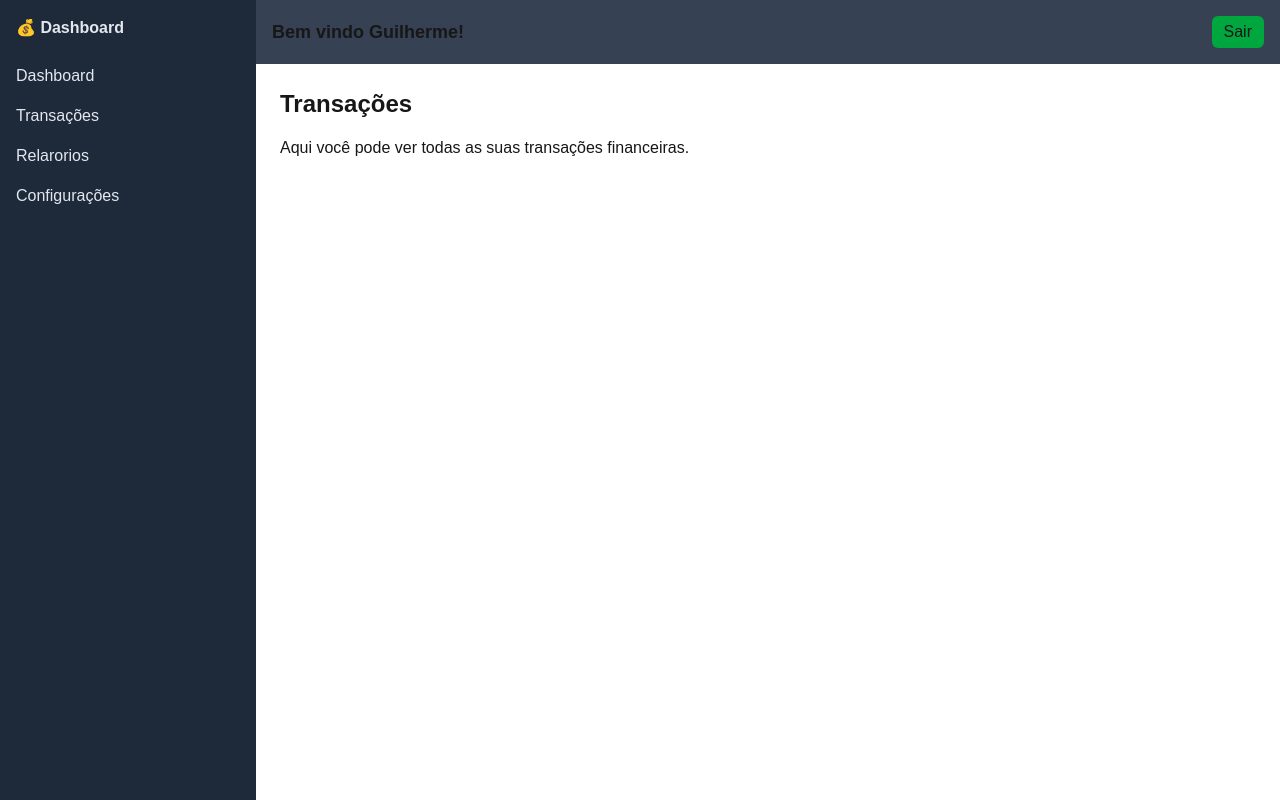
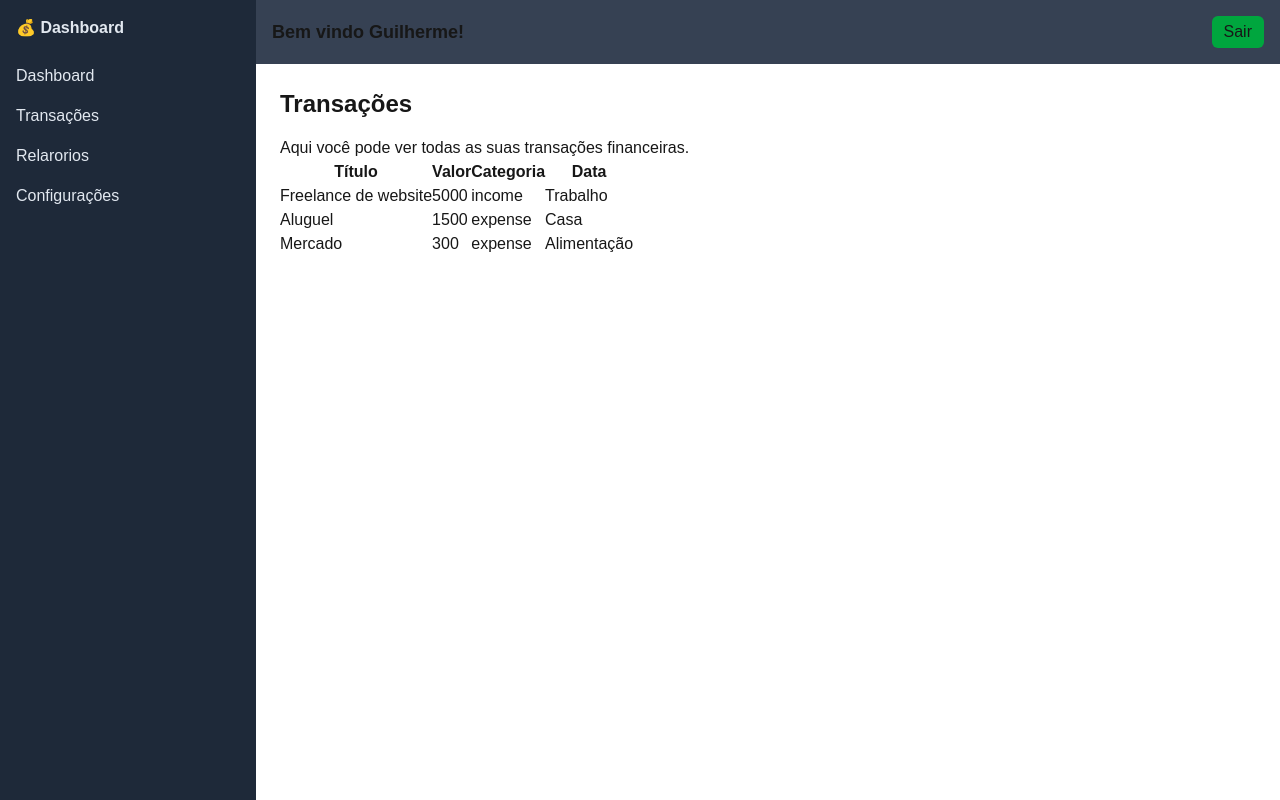
Before and after one commit to Guilherm001/finances, a Next.js app: page /transactions in a window 1280 px wide. Built offline with nearby package versions, Linux system fonts and the light colour scheme.

Commit message:
add lista ficticia ainda sem banco de dados

```diff
--- a/src/app/transactions/page.tsx
+++ b/src/app/transactions/page.tsx
@@ -1,8 +1,12 @@
+'use client';
+import Transacao from '@/components/transations';
+
 export default function Transactions() {
     return (
         <div>
             <h1 className="text-2xl font-bold mb-4">Transações</h1>
             <p>Aqui você pode ver todas as suas transações financeiras.</p>
+            <Transacao />
         </div>
     );
 }
--- /dev/null
+++ b/src/components/transations/index.tsx
@@ -0,0 +1,63 @@
+
+const Lista = ()=>{
+
+    interface Transaction {
+        id: number;
+        title: string;
+        amount: number;
+        type: 'income' | 'expense';
+        category: string;
+    }
+
+    const simulacaoTransacoes: Transaction[] = [
+        {
+            id: 1,
+            title: 'Freelance de website',
+            amount: 5000,
+            type: 'income',
+            category: 'Trabalho'
+        },
+        {
+            id: 2,
+            title: 'Aluguel',
+            amount: 1500,
+            type: 'expense',
+            category: 'Casa'
+        },
+        {
+            id: 3,
+            title: 'Mercado',
+            amount: 300,
+            type: 'expense',
+            category: 'Alimentação'
+        }
+    ];
+
+
+    return (
+        <div>
+            <table>
+                <thead>
+                    <tr>
+                        <th>Título</th>
+                        <th>Valor</th>
+                        <th>Categoria</th>
+                        <th>Data</th>
+                    </tr>
+                </thead>
+                <tbody>
+                    {simulacaoTransacoes.map(transacao => (
+                        <tr key={transacao.id}>
+                            <td>{transacao.title}</td>
+                            <td>{transacao.amount}</td>
+                            <td>{transacao.type}</td>
+                            <td>{transacao.category}</td>
+                            </tr>
+                     ))}
+                </tbody>
+            </table>
+        </div>
+    )
+}
+
+export default Lista;
```
